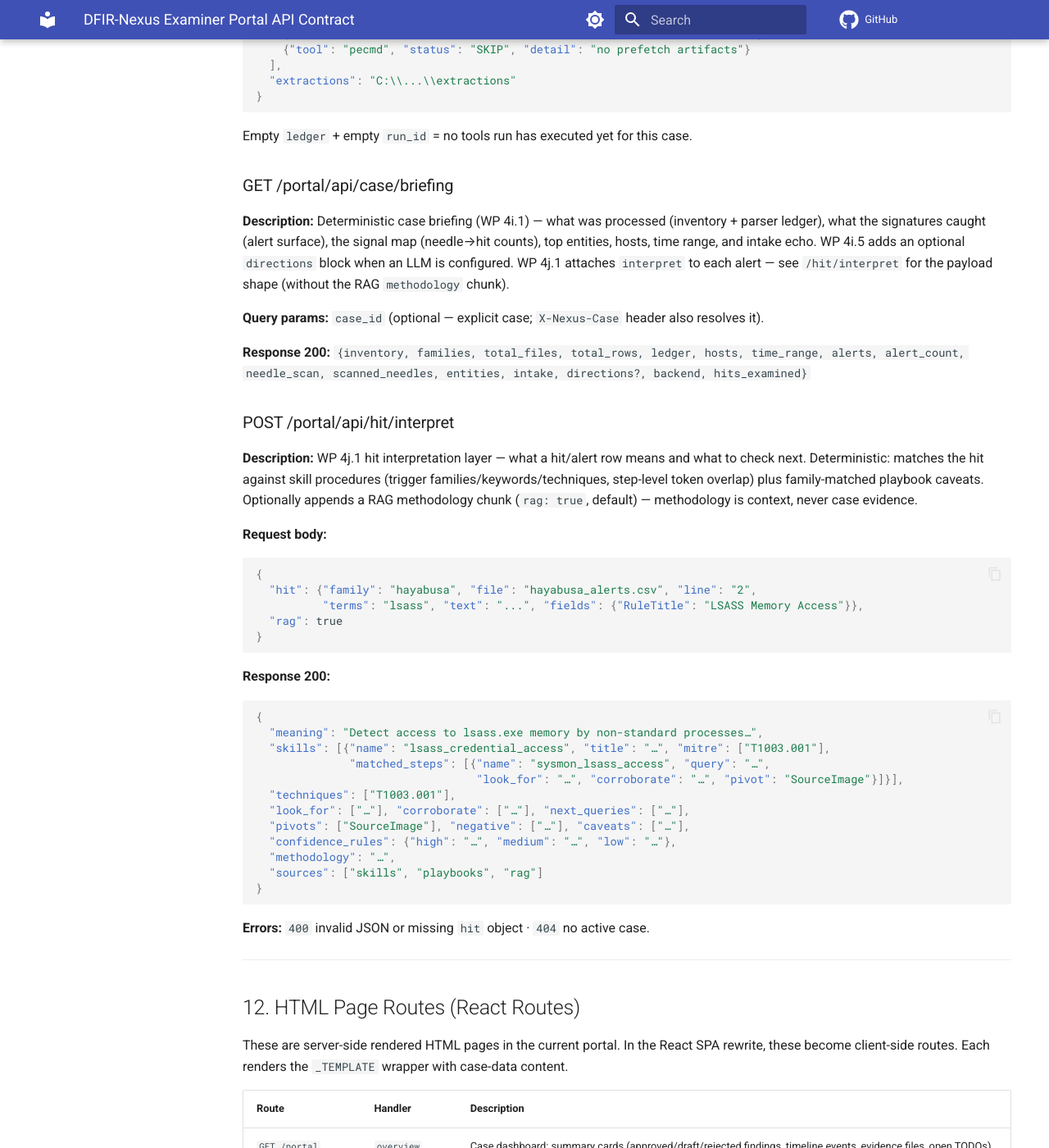
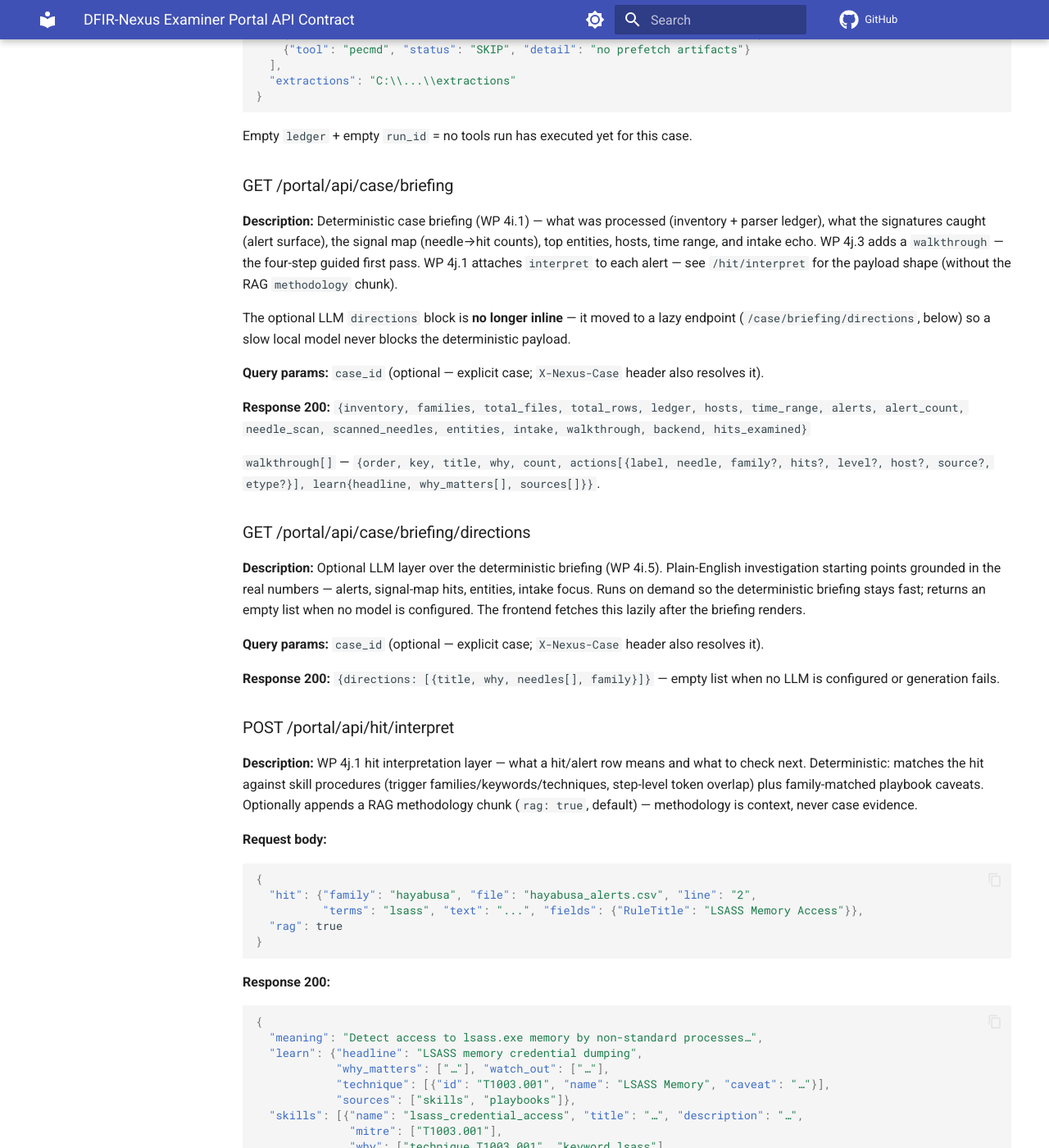
Before and after one commit to Ganron007/DFIR-Nexus, an MkDocs documentation site: the page built from Docs/API-CONTRACT.md, in a window 1280 px wide and 1400 px high, scrolled down 32601 px. Shown: the whole window at 82% size. Built offline with MkDocs 1.6.1 and Material for MkDocs 9.7.7, drawn with Linux system fonts in a browser that asks for light colours; comment, search, counter and statistics services are not loaded; some of the changed text lies outside the part shown.

Commit message:
docs(4j.5): API contract — briefing directions moved to lazy endpoint
Document the new GET /case/briefing/directions route (LLM layer split
out of the deterministic briefing) and update the /hit/interpret payload
example with the 4j.2 skill-linkage fields (why/confirm/refute) and the
4j.4 learn block.

````diff
--- a/Docs/API-CONTRACT.md
+++ b/Docs/API-CONTRACT.md
@@ -1546,16 +1546,37 @@ Empty `ledger` + empty `run_id` = no tools run has executed yet for this case.
 **Description:** Deterministic case briefing (WP 4i.1) — what was processed
 (inventory + parser ledger), what the signatures caught (alert surface), the
 signal map (needle→hit counts), top entities, hosts, time range, and intake
-echo. WP 4i.5 adds an optional `directions` block when an LLM is configured.
+echo. WP 4j.3 adds a `walkthrough` — the four-step guided first pass.
 WP 4j.1 attaches `interpret` to each alert — see `/hit/interpret` for the
 payload shape (without the RAG `methodology` chunk).
 
+The optional LLM `directions` block is **no longer inline** — it moved to a
+lazy endpoint (`/case/briefing/directions`, below) so a slow local model
+never blocks the deterministic payload.
+
 **Query params:** `case_id` (optional — explicit case; `X-Nexus-Case` header
 also resolves it).
 
 **Response 200:** `{inventory, families, total_files, total_rows, ledger,
 hosts, time_range, alerts, alert_count, needle_scan, scanned_needles,
-entities, intake, directions?, backend, hits_examined}`
+entities, intake, walkthrough, backend, hits_examined}`
+
+`walkthrough[]` — `{order, key, title, why, count, actions[{label, needle,
+family?, hits?, level?, host?, source?, etype?}], learn{headline,
+why_matters[], sources[]}}`.
+
+### GET /portal/api/case/briefing/directions
+**Description:** Optional LLM layer over the deterministic briefing (WP 4i.5).
+Plain-English investigation starting points grounded in the real numbers —
+alerts, signal-map hits, entities, intake focus. Runs on demand so the
+deterministic briefing stays fast; returns an empty list when no model is
+configured. The frontend fetches this lazily after the briefing renders.
+
+**Query params:** `case_id` (optional — explicit case; `X-Nexus-Case` header
+also resolves it).
+
+**Response 200:** `{directions: [{title, why, needles[], family}]}` — empty
+list when no LLM is configured or generation fails.
 
 ### POST /portal/api/hit/interpret
 **Description:** WP 4j.1 hit interpretation layer — what a hit/alert row
@@ -1577,7 +1598,16 @@ chunk (`rag: true`, default) — methodology is context, never case evidence.
 ```json
 {
   "meaning": "Detect access to lsass.exe memory by non-standard processes…",
-  "skills": [{"name": "lsass_credential_access", "title": "…", "mitre": ["T1003.001"],
+  "learn": {"headline": "LSASS memory credential dumping",
+            "why_matters": ["…"], "watch_out": ["…"],
+            "technique": [{"id": "T1003.001", "name": "LSASS Memory", "caveat": "…"}],
+            "sources": ["skills", "playbooks"]},
+  "skills": [{"name": "lsass_credential_access", "title": "…", "description": "…",
+              "mitre": ["T1003.001"],
+              "why": ["technique T1003.001", "keyword lsass"],
+              "confidence": {"high": "…", "medium": "…", "low": "…"},
+              "confirm": [{"query": "…", "look_for": "…", "corroborate": "…"}],
+              "refute": "what absence of the procedure would mean",
               "matched_steps": [{"name": "sysmon_lsass_access", "query": "…",
                                  "look_for": "…", "corroborate": "…", "pivot": "SourceImage"}]}],
   "techniques": ["T1003.001"],
@@ -1588,6 +1618,11 @@ chunk (`rag: true`, default) — methodology is context, never case evidence.
   "sources": ["skills", "playbooks", "rag"]
 }
 ```
+
+WP 4j.2 added `why`/`confirm`/`refute`/`confidence`/`description` to each
+skill — the alert→skill linkage (why it matched, steps that would confirm,
+what absence would mean). WP 4j.4 added the `learn` teaching block —
+plain-language "why this matters" per hit.
 
 **Errors:** `400` invalid JSON or missing `hit` object · `404` no active case.
 
````
